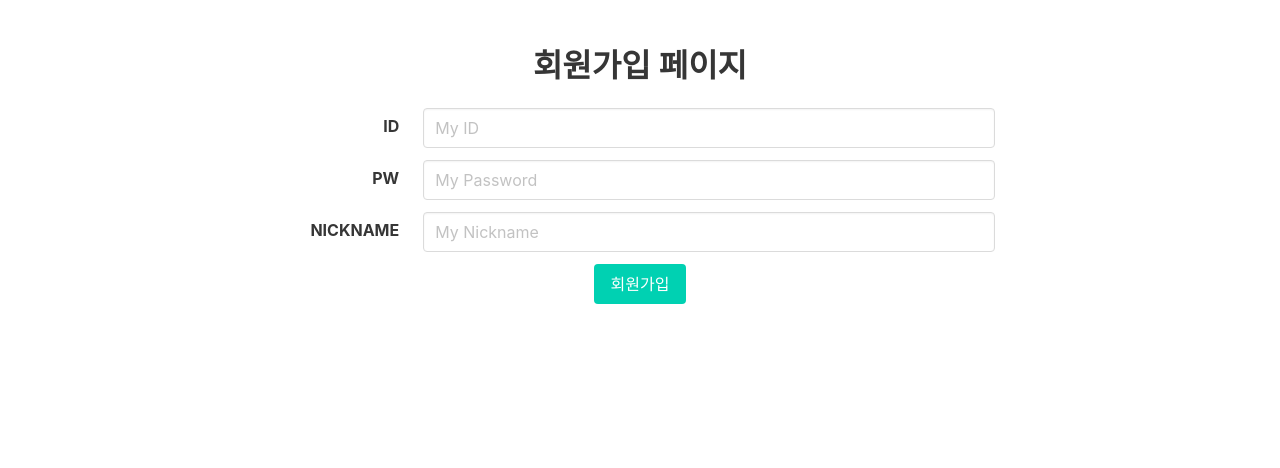
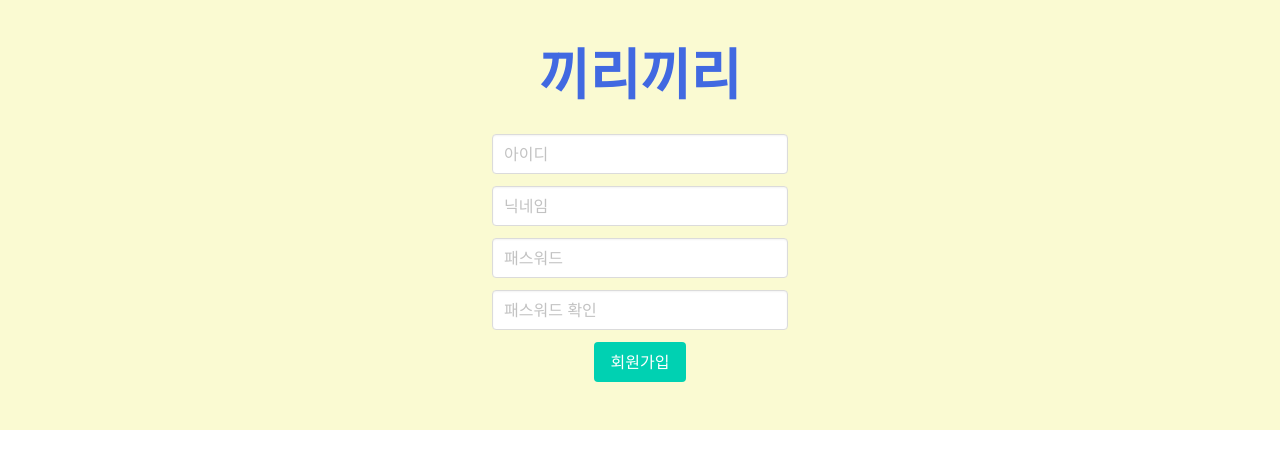
Before and after one commit to nowlcode/miniproject, a plain HTML site: page templates/register.html in a window 1280 px wide. Drawn offline with nearby package versions, Linux system fonts and the light colour scheme.

Commit message:
회원가입 수정 2차

```diff
--- a/templates/register.html
+++ b/templates/register.html
@@ -3,7 +3,7 @@
 <head>
 
     <!-- Webpage Title -->
-        <title>Hello, world!</title>
+    <title>미니 프로젝트 | 회원가입</title>
 
     <!-- Required meta tags -->
     <meta charset="utf-8">
@@ -11,22 +11,44 @@
 
     <!-- Bulma CSS -->
     <link rel="stylesheet" href="https://cdn.jsdelivr.net/npm/bulma@0.9.1/css/bulma.min.css">
+
+    <link rel="preconnect" href="https://fonts.gstatic.com" crossorigin>
+    <link href="https://fonts.googleapis.com/css2?family=Jua&display=swap" rel="stylesheet">
+
     <!-- JS -->
     <script src="https://ajax.googleapis.com/ajax/libs/jquery/3.4.1/jquery.min.js"></script>
     <script src="https://cdnjs.cloudflare.com/ajax/libs/jquery-cookie/1.4.1/jquery.cookie.js"></script>
 
+    <style>
+        * {
+            font-family: 'Jua', sans-serif;
+            color:royalblue;
+        }
+        .wrap {
+            background-color: lightgoldenrodyellow;
+        }
+    </style>
     <script>
+        $(document).ready(function () {
+            $('#userid').val('');
+            $('#usernick').val('');
+            $('#userpw').val('');
+            $('#userpwcheck').val('');
+        });
         // 간단한 회원가입 함수입니다.
         // 아이디, 비밀번호, 닉네임을 받아 DB에 저장합니다.
         function register() {
+            let id = $('#userid').val()
+            let nick = $('#usernick').val()
+            let pw = $('#userpw').val()
+            let pwcheck = $('#userpwcheck').val()
+
+
+            if (pw == pwcheck) {
                 $.ajax({
                     type: "POST",
                     url: "/api/signup",
-                    data: {
-                        id_give: $('#userid').val(),
-                        pw_give: $('#userpw').val(),
-                        nickname_give: $('#usernick').val()
-                    },
+                    data: {id_give: id, pw_give: pw, nickname_give: nick},
                     success: function (response) {
                         if (response['result'] == 'success') {
                             alert('회원가입이 완료되었습니다.')
@@ -36,47 +58,52 @@
                         }
                     }
                 })
+            } else {
+                alert("비밀번호가 일치하지 않습니다.")
+                window.location.reload()
+            }
         }
 
     </script>
 </head>
 <body>
+<div class="wrap">
     <div class="section has-text-centered">
-            <h1 class="title">회원가입 페이지</h1>
-            <div class="container" style="width:60%">
+        <h1 class="title"><span style="font-size:55px;">끼리끼리</span></h1>
+        <div class="container" style="width:25%">
             <div class="field is-horizontal">
-                    <div class="field-label is-normal">
-                        <label class="label" for="userid">ID</label>
-                    </div>
                 <div class="field-body">
                     <div class="field">
                         <div class="control">
                             <input type="text" class="input" id="userid" aria-describedby="emailHelp"
-                                       placeholder="My ID">
+                                   placeholder="아이디">
                         </div>
                     </div>
                 </div>
             </div>
             <div class="field is-horizontal">
-                    <div class="field-label is-normal">
-                        <label class="label" for="userpw">PW</label>
-                    </div>
                 <div class="field-body">
                     <div class="field">
                         <div class="control">
-                                <input type="password" class="input" id="userpw" placeholder="My Password">
+                            <input type="text" class="input" id="usernick" placeholder="닉네임">
                         </div>
                     </div>
                 </div>
             </div>
             <div class="field is-horizontal">
-                    <div class="field-label is-normal">
-                        <label class="label" for="usernick">NICKNAME</label>
-                    </div>
                 <div class="field-body">
                     <div class="field">
                         <div class="control">
-                                <input type="text" class="input" id="usernick" placeholder="My Nickname">
+                            <input type="password" class="input" id="userpw" placeholder="패스워드">
+                        </div>
+                    </div>
+                </div>
+            </div>
+            <div class="field is-horizontal">
+                <div class="field-body">
+                    <div class="field">
+                        <div class="control">
+                            <input type="password" class="input" id="userpwcheck" placeholder="패스워드 확인">
                         </div>
                     </div>
                 </div>
@@ -84,5 +111,6 @@
             <button class="button is-primary" onclick="register()">회원가입</button>
         </div>
     </div>
+</div>
 </body>
 </html>
```
Lines whose indentation alone changed are shown as unchanged.
